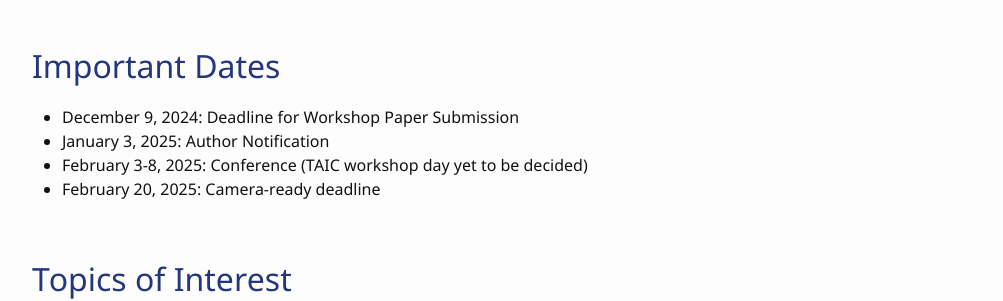
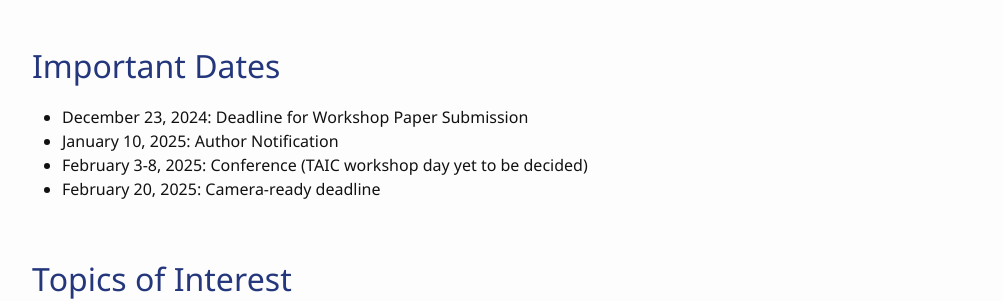
Before and after one commit to taicworkshop/taicworkshop.github.io, a Jekyll site: the page built from call_for_papers.markdown, in a window 1280 px wide and 900 px high, scrolled down 585 px. Shown: the part 154-455 px from the top of the window, without its empty margins (138-1141 px from the left). Built offline with Jekyll 4.4.1, drawn with Linux system fonts in a browser that asks for light colours.

Commit message:
Update call_for_papers.markdown

```diff
--- a/call_for_papers.markdown
+++ b/call_for_papers.markdown
@@ -10,8 +10,8 @@ nav: true
 
 ## Important Dates
 
-* December 9, 2024: Deadline for Workshop Paper Submission
-* January 3, 2025: Author Notification
+* December 23, 2024: Deadline for Workshop Paper Submission
+* January 10, 2025: Author Notification
 * February 3-8, 2025: Conference (TAIC workshop day yet to be decided)
 * February 20, 2025: Camera-ready deadline
 
```
